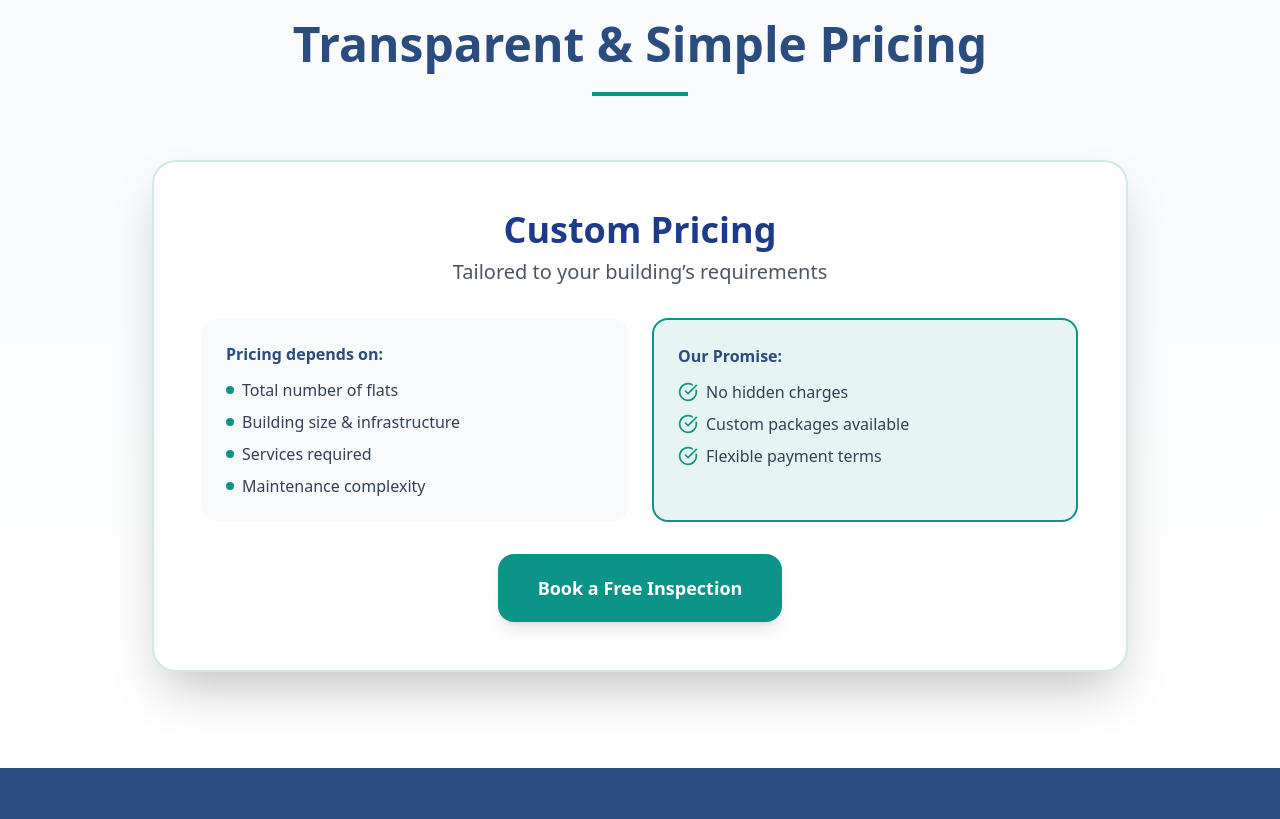
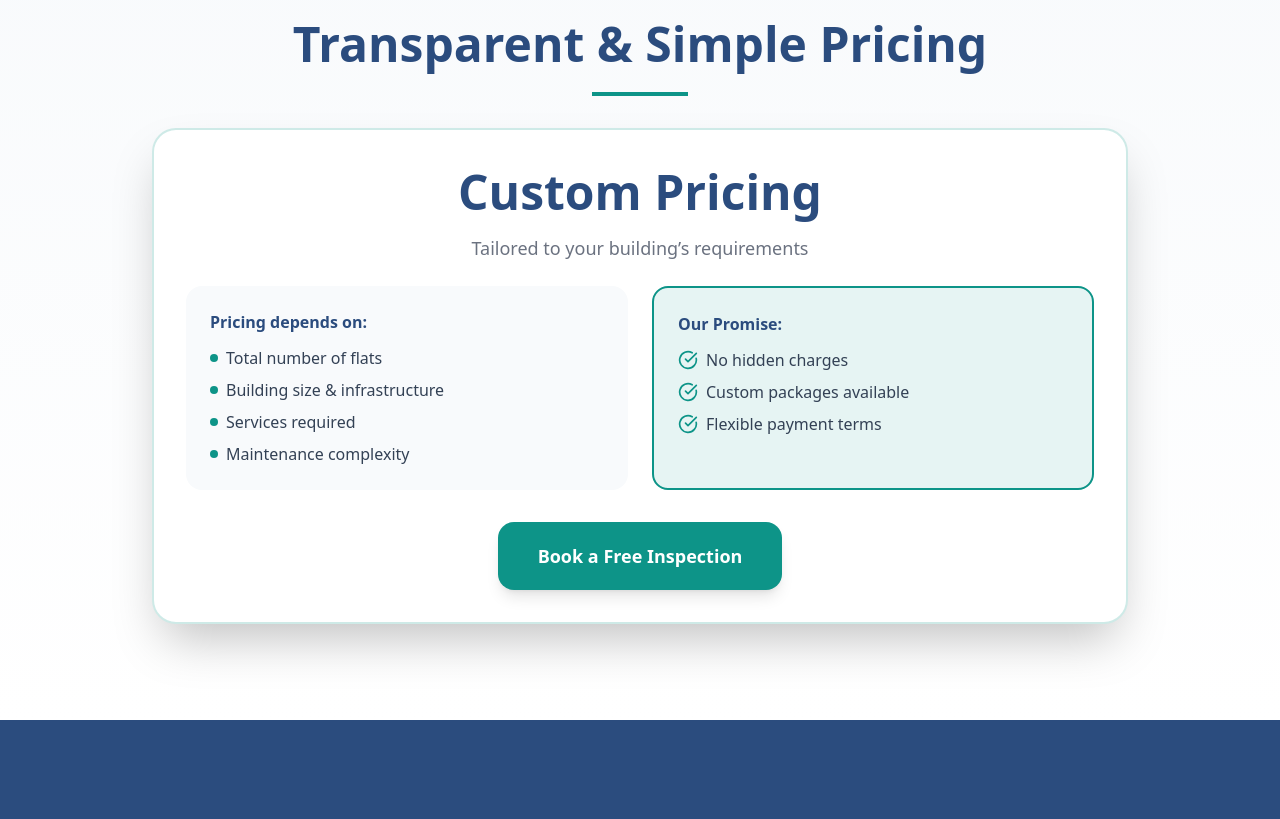
Before and after one commit to arhaanpasha213-blip/revivo-final, a React (Create React App) app in the folder frontend/: page / in a window 1280 px wide. Shown: the part 2420-3239 px from the top of the page. Built offline with nearby package versions, Linux system fonts and the light colour scheme; no server answers.

Commit message:
improve pricing section spacing and heading

```diff
--- a/frontend/src/pages/Home.jsx
+++ b/frontend/src/pages/Home.jsx
@@ -281,17 +281,21 @@ export default function Home() {
       {/* PRICING */}
       <section id="pricing" className="py-24 bg-gradient-to-b from-slate-50 to-white">
         <div className="max-w-5xl mx-auto px-6">
-          <div className="text-center mb-16">
+    <div className="text-center mb-8">
       <h2 className="text-4xl md:text-5xl font-extrabold text-[#2B4C7E] mb-6">
         Transparent & Simple Pricing
       </h2>
       <div className="w-24 h-1 bg-[#0D9488] mx-auto" />
     </div>
 
-          <div className="p-12 rounded-3xl shadow-2xl border-2 border-[#0D9488]/20 bg-white">
-            <div className="text-center mb-8">
-  <div className="text-4xl font-bold text-blue-900">Custom Pricing</div>
-  <p className="text-xl text-gray-600 mt-2">Tailored to your building’s requirements</p>
+    <div className="p-8 rounded-3xl shadow-2xl border-2 border-[#0D9488]/20 bg-white">
+      <div className="text-center mb-6">
+        <div className="text-5xl font-extrabold text-[#2B4C7E] leading-tight">
+          Custom Pricing
+        </div>
+        <p className="text-lg text-gray-500 mt-3">
+          Tailored to your building’s requirements
+        </p>
       </div>
 
             <div className="grid md:grid-cols-2 gap-6 mb-8">
```
Lines whose indentation alone changed are shown as unchanged.
